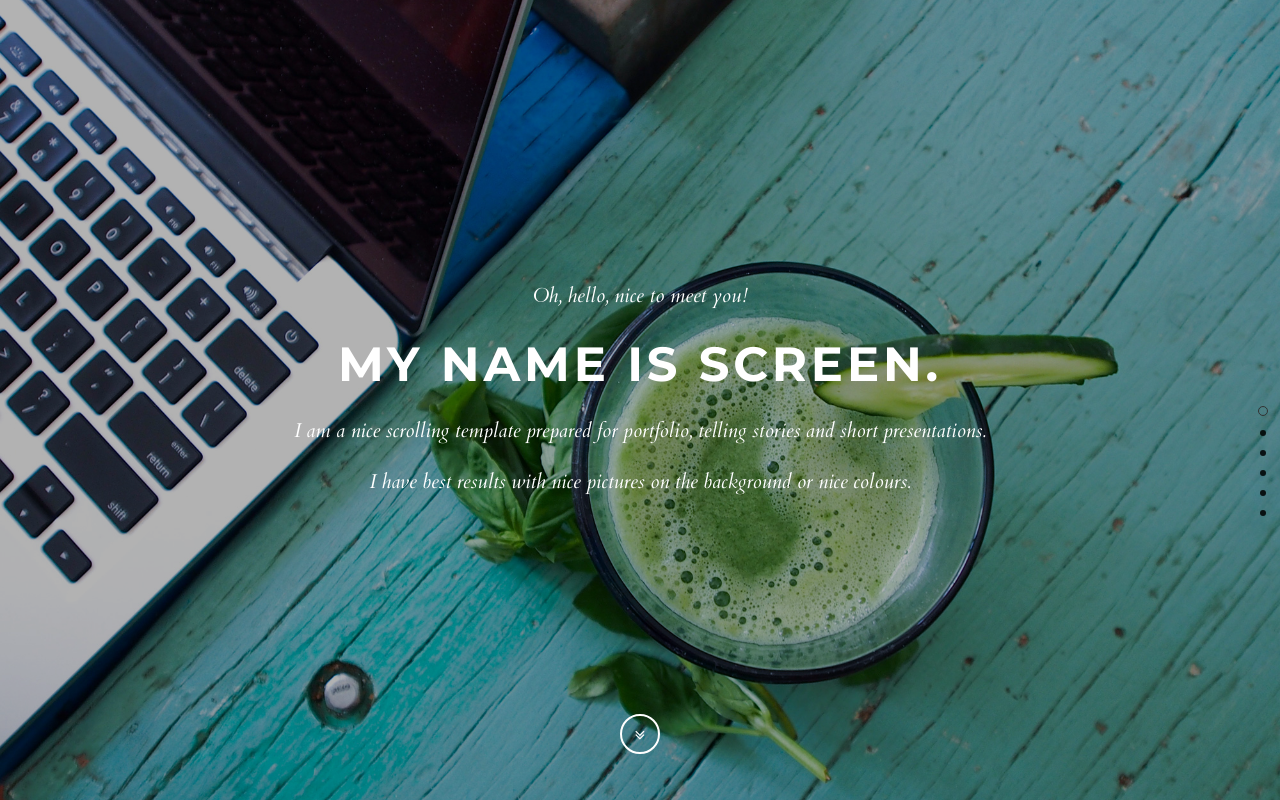
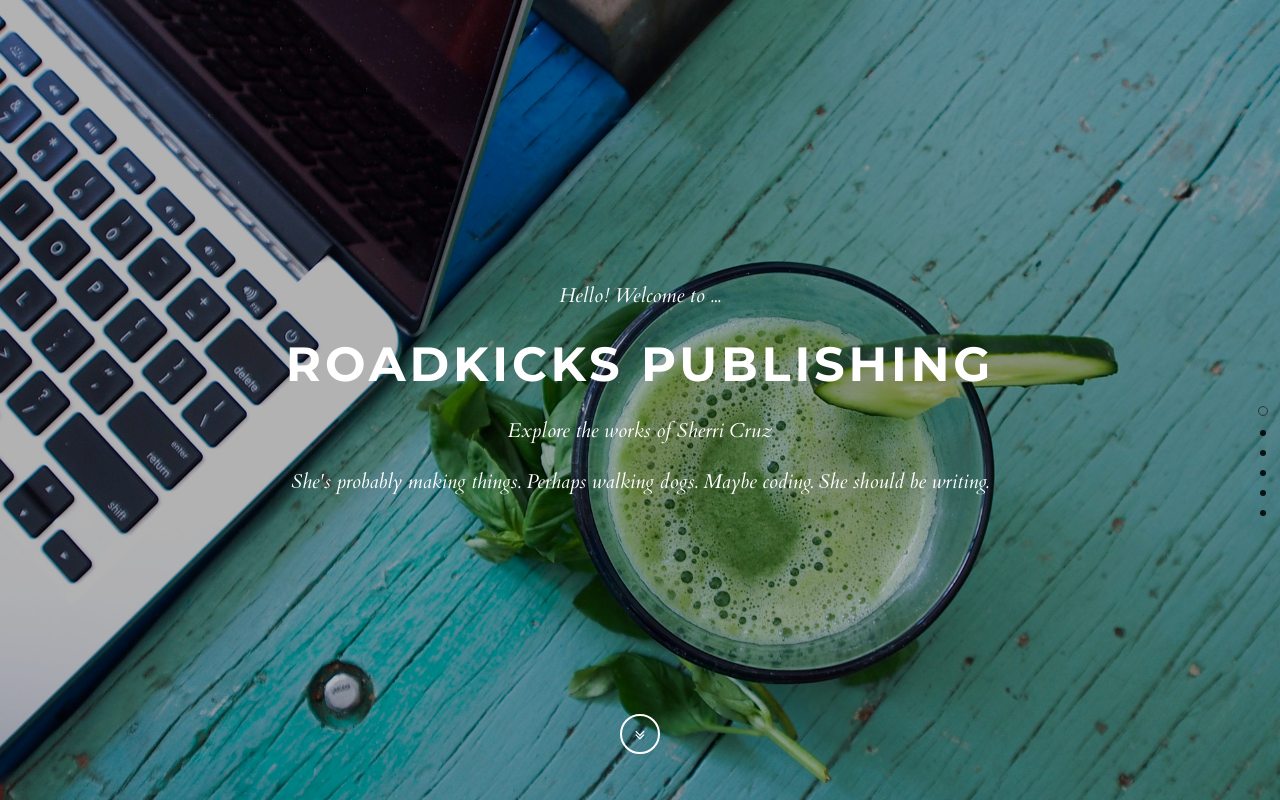
Before and after one commit to sandime/lander, a plain HTML site: page index.html in a window 1280 px wide. Drawn offline with nearby package versions, Linux system fonts and the light colour scheme.

Commit message:
changed text

```diff
--- a/index.html
+++ b/index.html
@@ -36,10 +36,11 @@
             <div class="container clearfix">
               <div class="row">
                 <div class="col-md-8 col-md-offset-2 col-sm-12">
-                  <p class="italic">Oh, hello, nice to meet you!</p>
-                  <h1>My name is Screen.</h1>
-                  <p class="italic">I am a nice scrolling template prepared for portfolio, telling stories and short presentations.</p>
-                  <p class="italic">I have best results with nice pictures on the background or nice colours.</p>
+                  <p class="italic">Hello! Welcome to ...</p>
+                  <h1>Roadkicks Publishing</h1>
+                  <p class="italic">Explore the works of Sherri Cruz</p>
+                  <p class="italic">She's probably making things. Perhaps walking dogs. Maybe coding.
+                    She should be writing.</p>
                 </div>
               </div>
             </div>
@@ -225,7 +226,7 @@
                   </div>
                   <div class="row copyright">
                     <div class="col-md-6">
-                      <p>&copy;2015 Your name/company goes here</p>
+                      <p>&copy;2016 Roadkicks Publishing</p>
                     </div>
                     <div class="col-md-6">
                       <p class="credit">Template by <a href="http://bootstrapious.com/free-templates">Bootstrapious</a></p>
```
